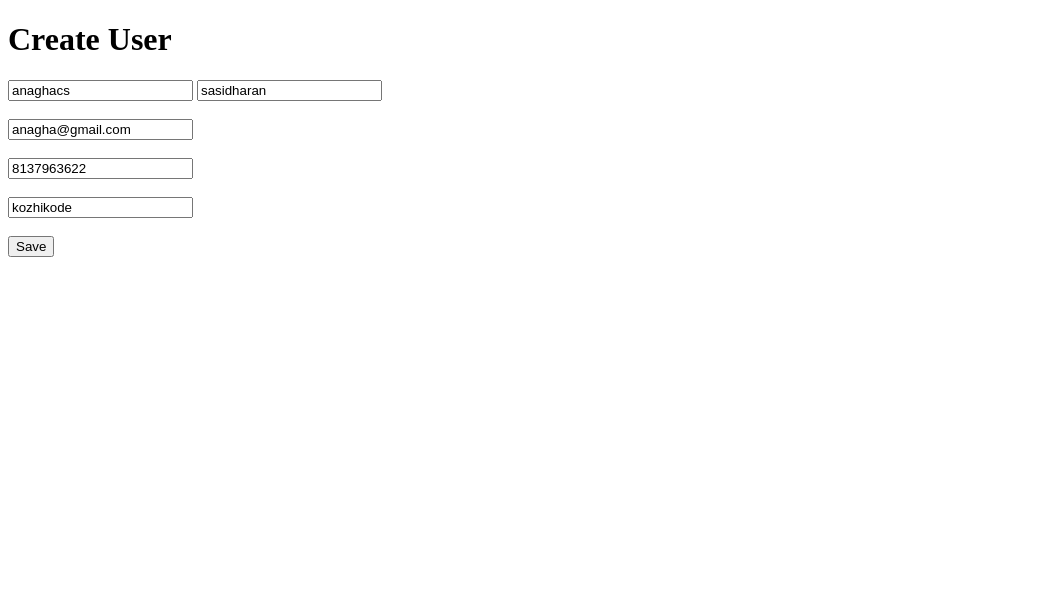
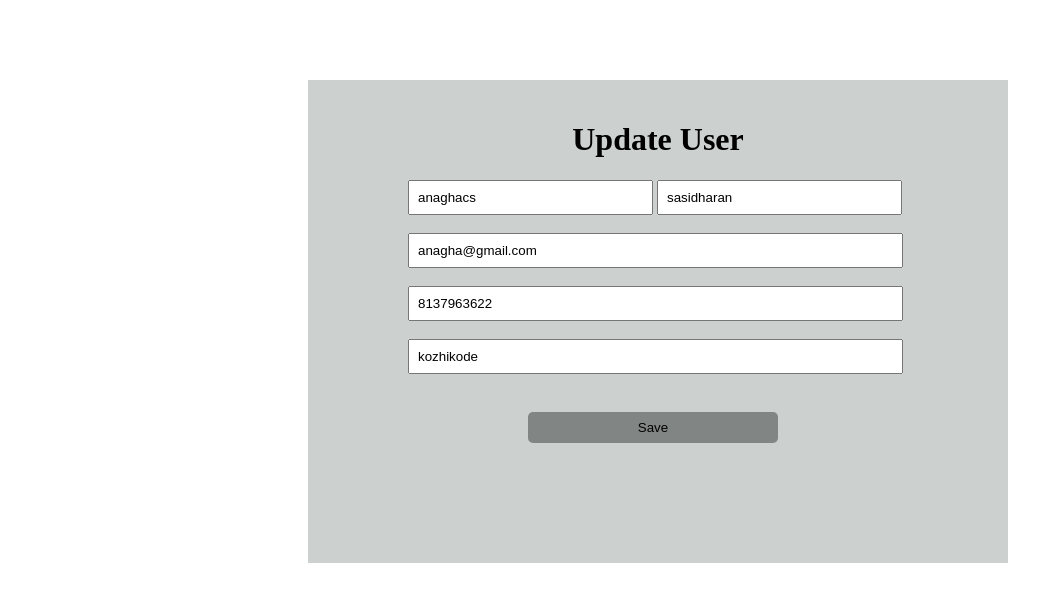
Before and after one commit to Anaghacs/Django_CRUD, a Django app: page /update/3/ in a window 1280 px wide. Shown: the top 602 px of the page, without its empty margins (0-1063 px from the left). Run offline with Django 5.2, Linux system fonts and the light colour scheme; data comes from the database, SQL or seed files in the repository; both versions use the stored data as it was after the commit.

Commit message:
design completed

```diff
--- a/newapp/static/style.css
+++ b/newapp/static/style.css
@@ -89,10 +89,10 @@ h1 {
 }
 
 
-.container2 {
+/* .container2 {
     margin: 80px 240px 60px 240px;
     padding: 0px 100px 100px 100px;
-}
+} */
 
 .container #new3 {
     padding: 8px;
--- a/newapp/templates/index.html
+++ b/newapp/templates/index.html
@@ -39,7 +39,7 @@
             {% endfor %}
         </table>
         <br><br>
-        <a href="{% url 'add' %}"><button id="new3">Add Users</button></a>
+        <a href="{% url 'add' %}"><button id="new3">Add Users</button></a><br><br>
     </div>
     </div>
 </body>
--- a/newapp/templates/update.html
+++ b/newapp/templates/update.html
@@ -5,9 +5,11 @@
     <meta name="viewport" content="width=device-width, initial-scale=1.0">
     <title>Update User</title>
 </head>
+{% load static %}
+<link rel="stylesheet" href="{% static 'style.css' %}">
 <body>
     <div class="container1">
-        <h1>Create User</h1>
+        <h1>Update User</h1>
         <form action="{% url 'uprec' mem.id %}" method="post">
             {% csrf_token %}
             <input type="text" name="first" placeholder="First Name" value="{{mem.first_name}}" class="input1">
```
Also changed, not shown: db.sqlite3.
